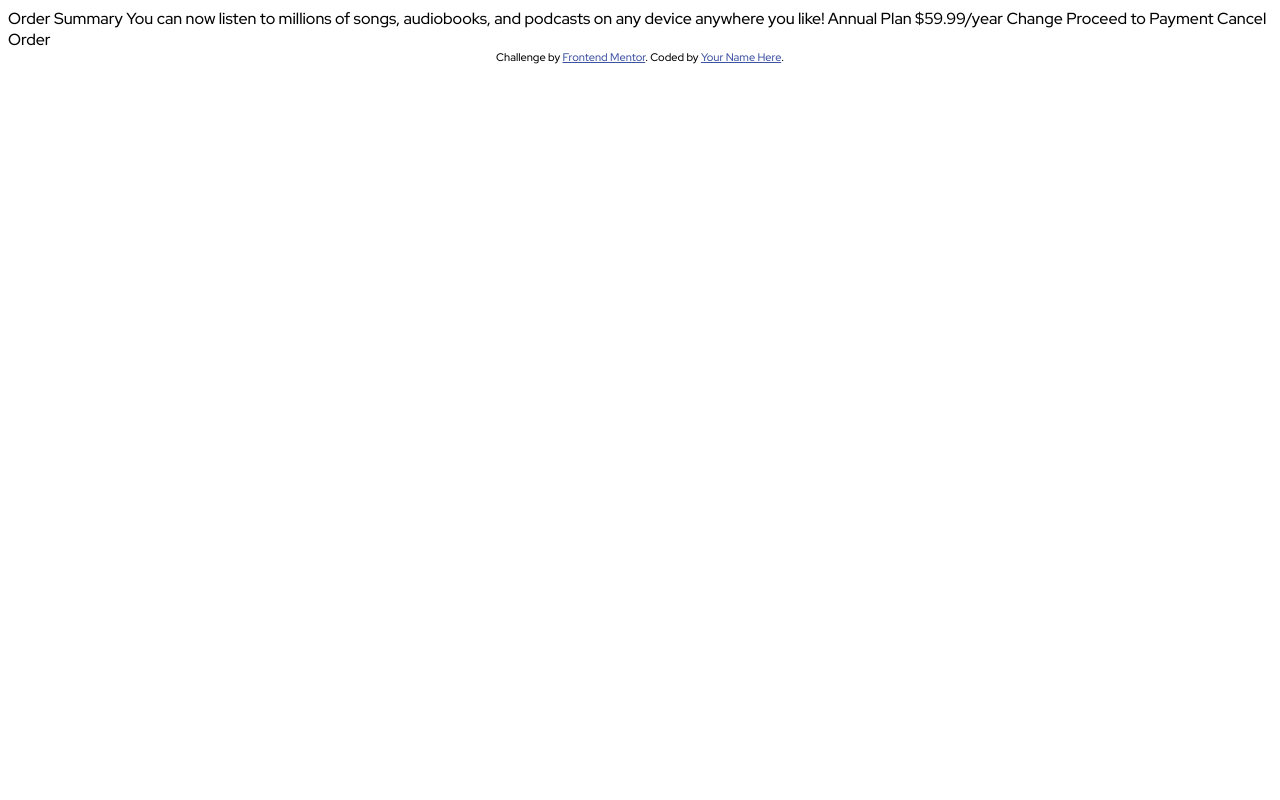
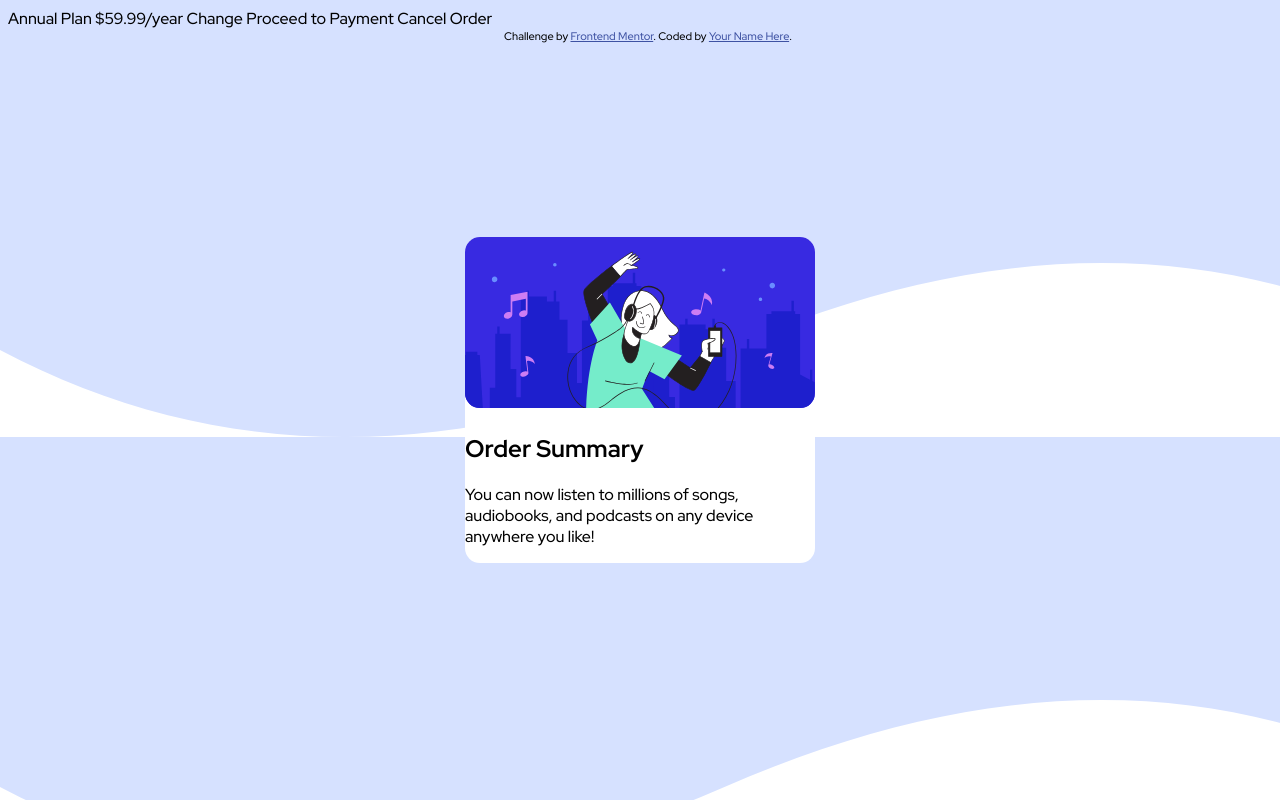
Before and after one commit to geraldaddey/order-summary-component, a plain HTML site: page index.html in a window 1280 px wide. Drawn offline with Linux system fonts and the light colour scheme.

Commit message:
background and styles added

```diff
--- a/index.html
+++ b/index.html
@@ -23,10 +23,21 @@
     <title>Frontend Mentor | Order summary card</title>
   </head>
   <body>
-    <main>
-      Order Summary You can now listen to millions of songs, audiobooks, and
-      podcasts on any device anywhere you like! Annual Plan $59.99/year Change
-      Proceed to Payment Cancel Order
+    <main class="container">
+      <div class="card-container">
+        <div class="hero-container">
+          <img src="/images/illustration-hero.svg" alt="hero image" />
+        </div>
+
+        <div class="order">
+          <h2>Order Summary</h2>
+          <p>
+            You can now listen to millions of songs, audiobooks, and podcasts on
+            any device anywhere you like!
+          </p>
+        </div>
+      </div>
+      Annual Plan $59.99/year Change Proceed to Payment Cancel Order
     </main>
 
     <div class="attribution">
--- a/styles.css
+++ b/styles.css
@@ -8,6 +8,35 @@
 
 body {
   font-family: "Red Hat Display", sans-serif;
+  background-image: url(/images/pattern-background-desktop.svg);
+  width: 100%;
+  max-width: 100%;
+}
+
+/* .container {
+  height: 200px;
+  position: relative;
+} */
+
+.card-container {
+  margin: 0;
+  position: absolute;
+  top: 50%;
+  left: 50%;
+  -ms-transform: translate(-50%, -50%);
+  transform: translate(-50%, -50%);
+  background-color: white;
+  width: 350px;
+  border-radius: 15px;
+}
+
+.hero-container {
+  border-radius: inherit;
+}
+
+.hero-container img {
+  width: 100%;
+  border-radius: inherit;
 }
 
 .attribution {
```
